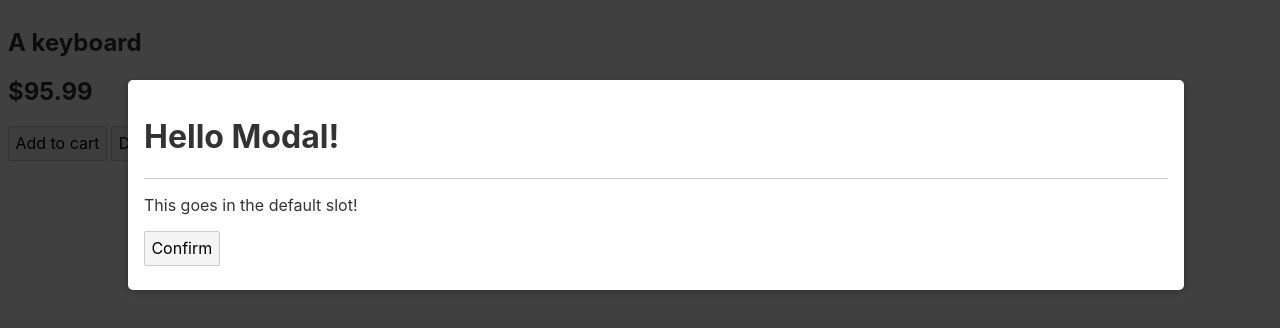
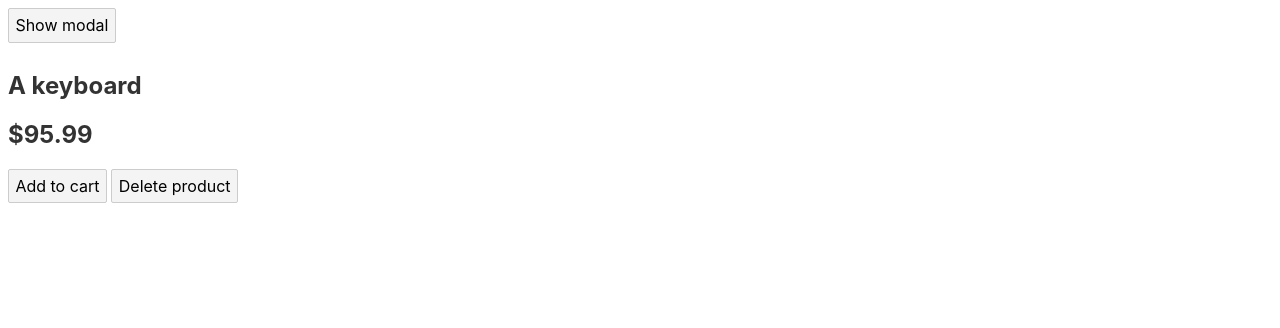
Before and after one commit to EddyVinck/Svelte-Course, a Svelte app in the folder 3-custom-events/: page / in a window 1280 px wide. Shown: the top 328 px of the page. Built offline with nearby package versions, Linux system fonts and the light colour scheme.

Commit message:
add events to the modal

```diff
--- a/3-custom-events/src/App.svelte
+++ b/3-custom-events/src/App.svelte
@@ -1,6 +1,8 @@
 <script>
   import Product from "./Product.svelte";
   import Modal from "./Modal.svelte";
+
+  let showModal = false;
 
   export const products = [
     {
@@ -18,14 +20,20 @@
   }
 </script>
 
+<button on:click={() => (showModal = true)}>Show modal</button>
+
 {#each products as product}
   <Product on:add-to-cart={addToCart} on:delete={deleteProduct} {...product} />
 {/each}
 
-<Modal>
-  <div slot="header">
-    <h1>Hello Modal!</h1>
-  </div>
-  <p>This goes in the default slot!</p>
-  <button slot="footer">Confirm</button>
-</Modal>
+{#if showModal}
+  <Modal
+    on:modal-cancel={() => (showModal = false)}
+    on:modal-close={() => (showModal = false)}>
+    <div slot="header">
+      <h1>Hello Modal!</h1>
+    </div>
+    <p>This goes in the default slot!</p>
+    <button on:click={() => (showModal = false)} slot="footer">Confirm</button>
+  </Modal>
+{/if}
--- a/3-custom-events/src/Modal.svelte
+++ b/3-custom-events/src/Modal.svelte
@@ -1,5 +1,6 @@
 <script>
-
+  import { createEventDispatcher } from "svelte";
+  const dispatch = createEventDispatcher();
 </script>
 
 <style>
@@ -31,7 +32,11 @@
   }
 </style>
 
-<div class="backdrop" />
+<div
+  class="backdrop"
+  on:click={() => {
+    dispatch('cancel-modal');
+  }} />
 <div class="modal">
   <header>
     <slot name="header" />
@@ -42,7 +47,7 @@
   <footer>
     <slot name="footer">
       <p>Slot default content! 👍</p>
-      <button>Close modal</button>
+      <button on:click={() => dispatch('close-modal')}>Close modal</button>
     </slot>
   </footer>
 </div>
```
